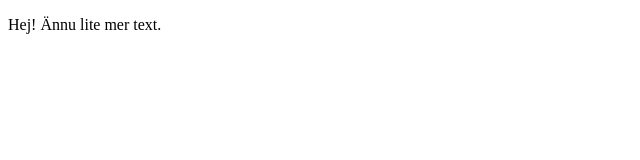
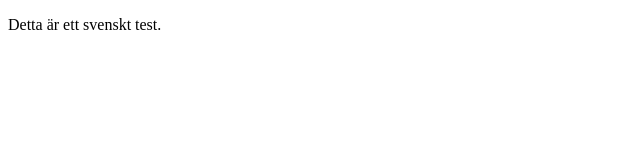
Before and after one commit to ar222da/1IK415-ar222da-laborationer, a plain HTML site: page index.html in a window 1280 px wide. Shown: the full height of the page, 0-640 px from the left. Drawn offline with Linux system fonts and the light colour scheme.

Commit message:
skapat index

```diff
--- a/index.html
+++ b/index.html
@@ -5,7 +5,7 @@
     </head>
 
     <body>
-      <p>Hej! Ännu lite mer text.</p>
+      <p>Detta är ett svenskt test.</p>
 
     </body>
 
```
Also changed, not shown: 1 other file.
